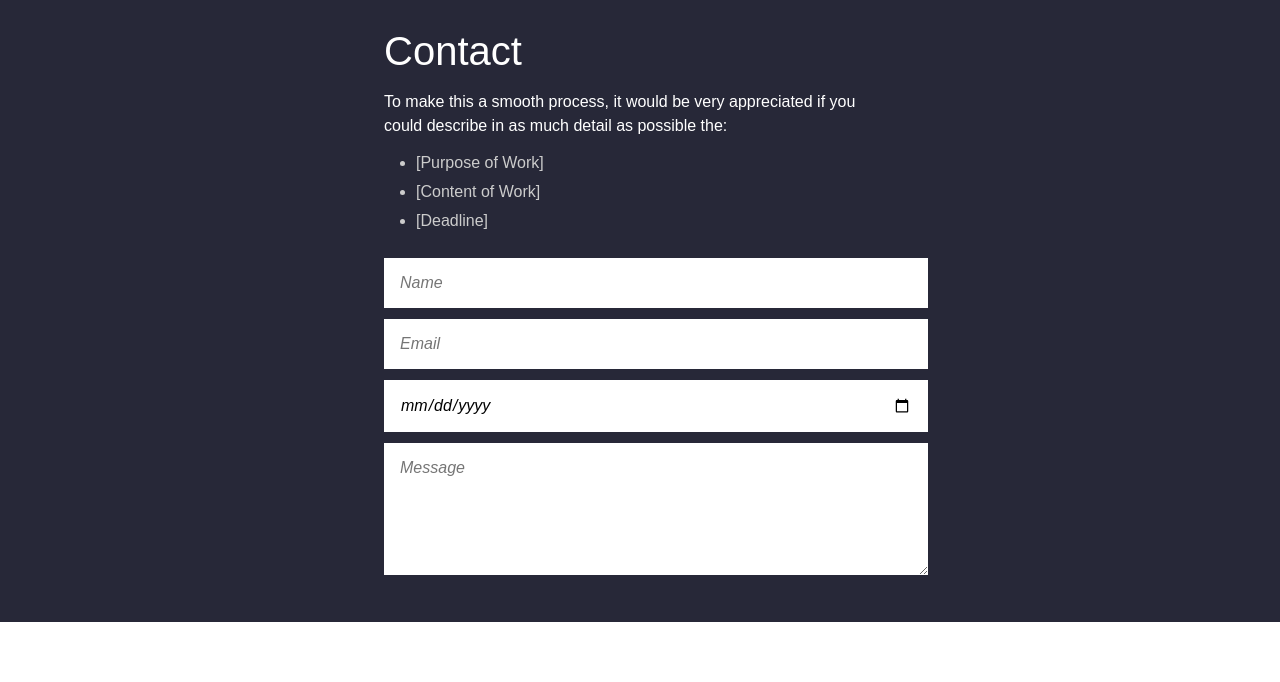
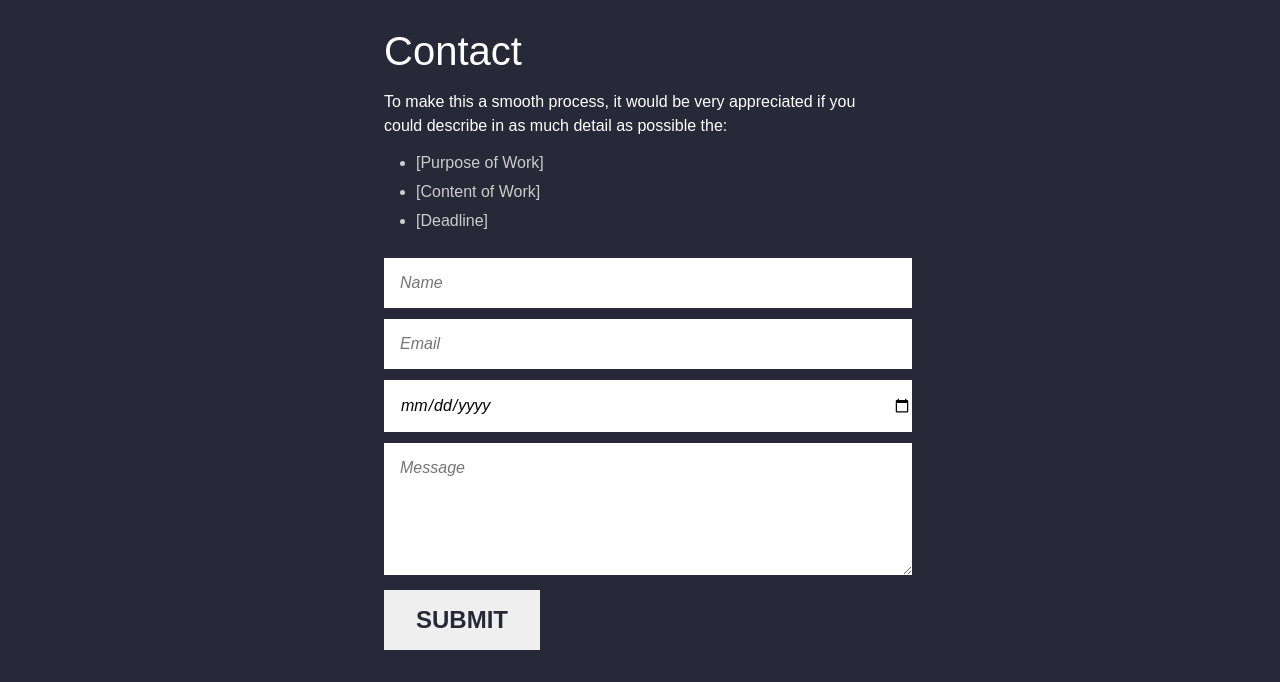
Before and after one commit to jasonluxie/1-2-hw-personal-portfolio, a plain HTML site: page index.html in a window 1280 px wide. Shown: the part 1874-2556 px from the top of the page. Before the commit the page ends 2496 px from the top, so only its background shows below. Drawn offline with Linux system fonts and the light colour scheme.

Commit message:
added submit button

```diff
--- a/assets/css/style.css
+++ b/assets/css/style.css
@@ -170,7 +170,7 @@ figcaption {
 
 input,
 textarea {
-    padding: 1rem;
+    padding: 1rem 0 1rem 1rem;
     font-style: italic;
     width: 100%
 }
@@ -183,6 +183,12 @@ textarea {
     height: 100px;
 }
 
+.contact-section__submit {
+    padding: 1rem 2rem;
+    font-size: 1.5rem;
+    font-weight: bolder;
+    color: var(--dark-theme);
+}
 @media screen and (max-width: 875px) {
     nav li {
         display: block;
--- a/index.html
+++ b/index.html
@@ -95,6 +95,7 @@
                     <label for=""></label>
                     <textarea type="text" placeholder="Message" required></textarea>
                 </div>
+                <button class="contact-section__submit" type="button">SUBMIT</button>
             </form>
             </div>
         </section>
```
